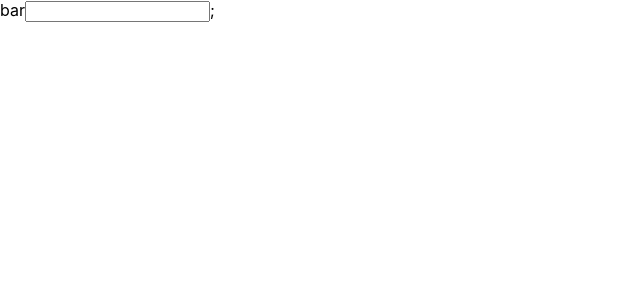
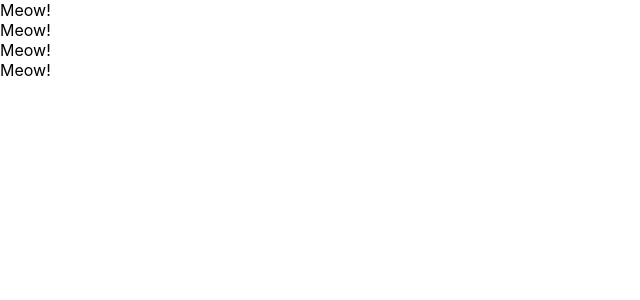
Before and after one commit to missyu3/missyu3-udemy_react_redux_test, a React (Create React App) app: page / in a window 1280 px wide. Shown: the top 300 px of the page, without its empty margins (0-640 px from the left). Built offline with nearby package versions, Linux system fonts and the light colour scheme.

Commit message:
create  component

```diff
--- a/src/App.js
+++ b/src/App.js
@@ -1,6 +1,6 @@
 //JSXを使用する場合は下記のReactをimportは必須
 import React from 'react';
-
+/*
 function App() {
     return (
       <React.Fragment>
@@ -9,4 +9,19 @@ function App() {
       </React.Fragment>
     )
 }
+ */
+const App = () => {
+  return (
+    <div>
+      <Cat />
+      <Cat />
+      <Cat />
+      <Cat />
+    </div>
+  )
+}
+const Cat = () => {
+  return <div>Meow!</div>
+}
+
 export default App;
```
